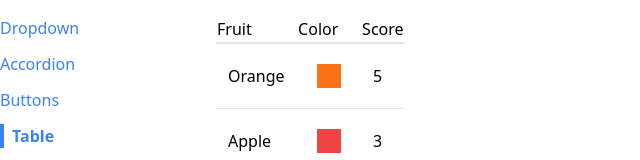
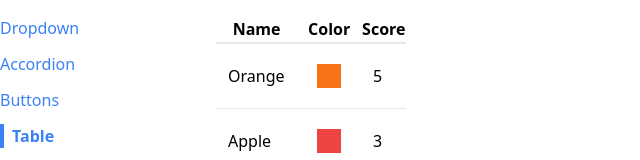
Before and after one commit to VsevolodPantjukhin/comps, a React (Create React App) app: page /table in a window 1280 px wide. Shown: the top 160 px of the page, without its empty margins (0-640 px from the left). Built offline with nearby package versions, Linux system fonts and the light colour scheme.

Commit message:
Dynamic Table Headers

```diff
--- a/src/components/Table/Table.js
+++ b/src/components/Table/Table.js
@@ -1,4 +1,7 @@
-const Table = ({ data }) => {
+const Table = ({ data, config }) => {
+  const renderedHeaders = config.map((column) => {
+    return <th key={column.label}>{column.label}</th>;
+  });
   const renderedRows = data.map((fruit) => {
     return (
       <tr className="border-b" key={fruit.name}>
@@ -13,11 +16,7 @@ const Table = ({ data }) => {
   return (
     <table className="table-auto border-spacing-2">
       <thead>
-        <tr className="border-b-2">
-          <td>Fruit</td>
-          <td>Color</td>
-          <td>Score</td>
-        </tr>
+        <tr className="border-b-2">{renderedHeaders}</tr>
       </thead>
       <tbody>{renderedRows}</tbody>
     </table>
--- a/src/pages/TablePage.js
+++ b/src/pages/TablePage.js
@@ -23,9 +23,12 @@ const TablePage = () => {
       score: 4,
     },
   ];
+
+  const config = [{ label: 'Name' }, { label: 'Color' }, { label: 'Score' }];
+
   return (
     <div>
-      <Table data={data} />
+      <Table data={data} config={config} />
     </div>
   );
 };
```
